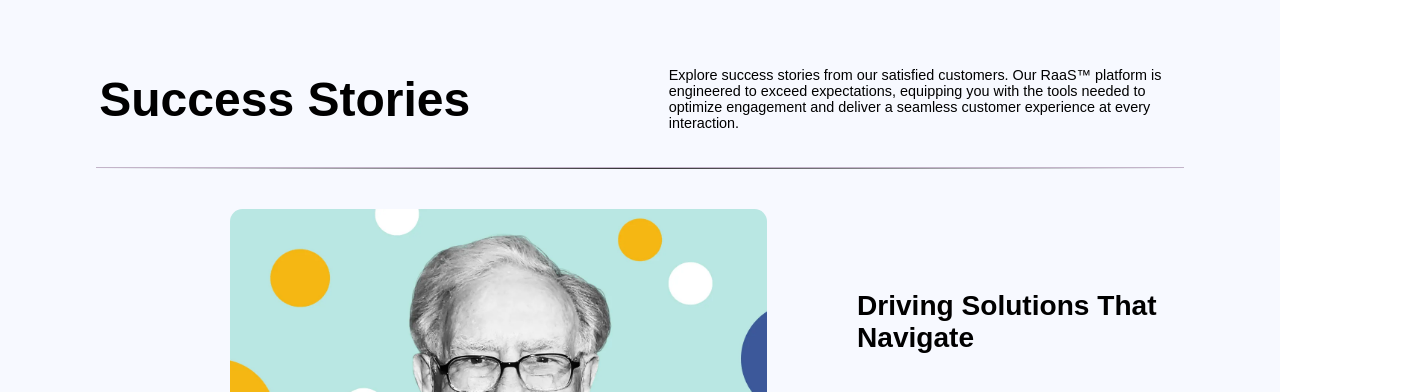
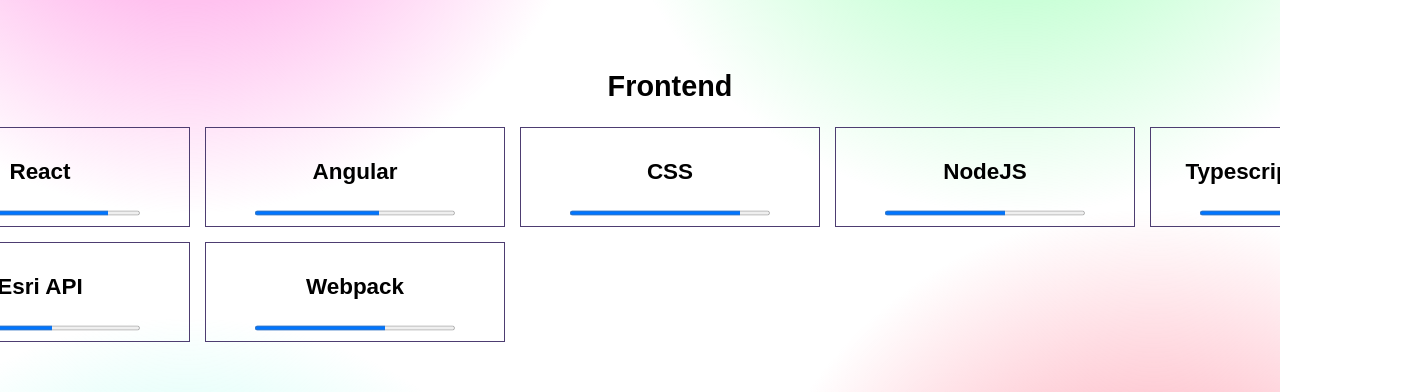
Before and after one commit to landaverdend/portfolio-site, a React (Vite) app: page /ResumeView in a window 1280 px wide. Before the commit this address led to /SplashView. Shown: the part 1906-2298 px from the top of the page, 1421 px wide, since content can reach past the window. Built offline with nearby package versions, Linux system fonts and the light colour scheme; a web font is replaced by a local one.

Commit message:
css shuffling...

```diff
--- a/src/components/chatBubble/chatBubble.css
+++ b/src/components/chatBubble/chatBubble.css
@@ -82,6 +82,7 @@
 
     img {
       border-radius: 50px;
+      border: 1px solid var(--main-indigo);
     }
 
     .messenger-container__close {
@@ -134,6 +135,10 @@
       justify-content: flex-start;
       align-items: flex-end;
       gap: 5px;
+
+      img {
+        border: 1px solid var(--main-indigo);
+      }
     }
 
     .sender--client {
--- a/src/state/appState.ts
+++ b/src/state/appState.ts
@@ -18,8 +18,8 @@ type AppState = {
 export const useAppState = create<AppState>((set) => ({
   // componentToRender: 'SurveyView',
   // componentToRender: 'CoverLetterGeneratorView',
-  // componentToRender: 'ResumeView',
-  componentToRender: 'SplashView',
+  componentToRender: 'ResumeView',
+  // componentToRender: 'SplashView',
   nextView: '',
 
   isLoading: false,
--- a/src/views/resumeView/skills/SkillsContainer.tsx
+++ b/src/views/resumeView/skills/SkillsContainer.tsx
@@ -10,7 +10,24 @@ function SkillWidget({ techSkill }: SWProps) {
   return (
     <div className="skill-widget flex-column">
       <h3>{skill}</h3>
-      <progress className="proficiency-bar" value={proficiency} ></progress>
+      <progress className="proficiency-bar" value={proficiency} max={100}></progress>
+    </div>
+  );
+}
+
+type SGProps = {
+  label: string;
+  skills: Array<TechSkill>;
+};
+function SkillGrid({ label, skills }: SGProps) {
+  return (
+    <div className="sg-container flex-column">
+      <h2>{label}</h2>
+      <div className="skills-grid">
+        {skills.map((skill) => (
+          <SkillWidget techSkill={skill} />
+        ))}
+      </div>
     </div>
   );
 }
@@ -32,28 +49,13 @@ const frontendSkills: Array<TechSkill> = [
 ];
 
 export default function SkillsContainer() {
-  // const items = [];
-
-  // for (let i = 0; i < 16; i++) {
-  //   items.push(
-  //     <span className="flex-column" style={{ backgroundColor: 'red' }}>
-  //       {i}
-  //     </span>
-  //   );
-  // }
-
   return (
     <div className="skills-container">
       <SubHeader>
         <h1>Skills</h1>
       </SubHeader>
 
-      <div className="skills-grid">
-        {/* {items} */}
-        {frontendSkills.map((skill) => (
-          <SkillWidget techSkill={skill} />
-        ))}
-      </div>
+      <SkillGrid label={'Frontend'} skills={frontendSkills} />
     </div>
   );
 }
--- a/src/views/resumeView/skills/skills-container.css
+++ b/src/views/resumeView/skills/skills-container.css
@@ -15,21 +15,17 @@
 }
 
 .skill-widget {
+  border: 1px solid var(--main-indigo);
+
   .proficiency-bar {
     width: 200px;
     height: 10px;
   }
 
   progress[value]::-webkit-progress-bar {
-    /* background-color: #f8f8f8b9; */
-    /* border-radius: 100px; */
-    /* box-shadow: 5px 5px 5px rgba(0, 0, 0, 0.25) inset; */
-    /* background: linear-gradient(to right, rgb(187, 187, 223), rgb(187, 159, 206)); */
+    background-color: #f8f8f8b9;
   }
 
   progress[value]::-webkit-progress-value {
-    /* background-color: var(--main-indigo); */
-    /* border-radius: 100px; */
-    /* background-size: 35px 20px, 100% 100%, 100% 100%; */
   }
 }
```
